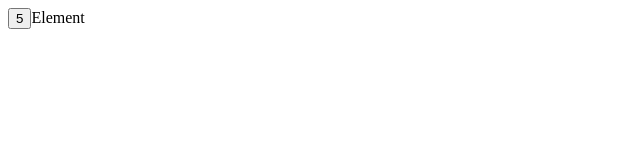
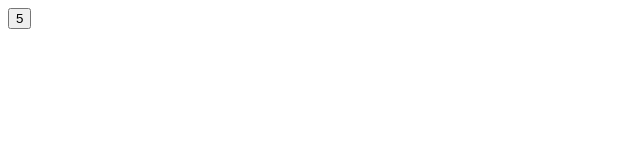
Before and after one commit to sxhinzvc/reactjs-playground, a React app: page / in a window 1280 px wide. Shown: the top 160 px of the page, without its empty margins (0-640 px from the left). Built offline with nearby package versions, Linux system fonts and the light colour scheme.

Commit message:
extract rendering multiple components into single component

```diff
--- /dev/null
+++ b/src/components/App.tsx
@@ -0,0 +1,13 @@
+import * as React from "react";
+import * as ReactDOM from "react-dom";
+import { Button } from "./FunctionalComponent";
+import FormContainer from "./FormContainer";
+
+export default function App() {
+  return (
+    <div>
+      <Button/>
+      <FormContainer/>
+    </div>
+  );
+}
--- a/src/index.tsx
+++ b/src/index.tsx
@@ -1,14 +1,8 @@
 import * as React from "react";
 import * as ReactDOM from "react-dom";
-import FormContainer from "./components/FormContainer";
-import { Button } from "./components/FunctionalComponent";
-import Element from "./components/test";
+import App from "./components/App";
 
 ReactDOM.render(
-  <>
-    <FormContainer/>
-    <Button/>
-    Element
-  </>,
+  <App/>,
   document.getElementById('root')
 );
```
Also changed, not shown: src/components/test.tsx (deleted, +0 -13 lines).
